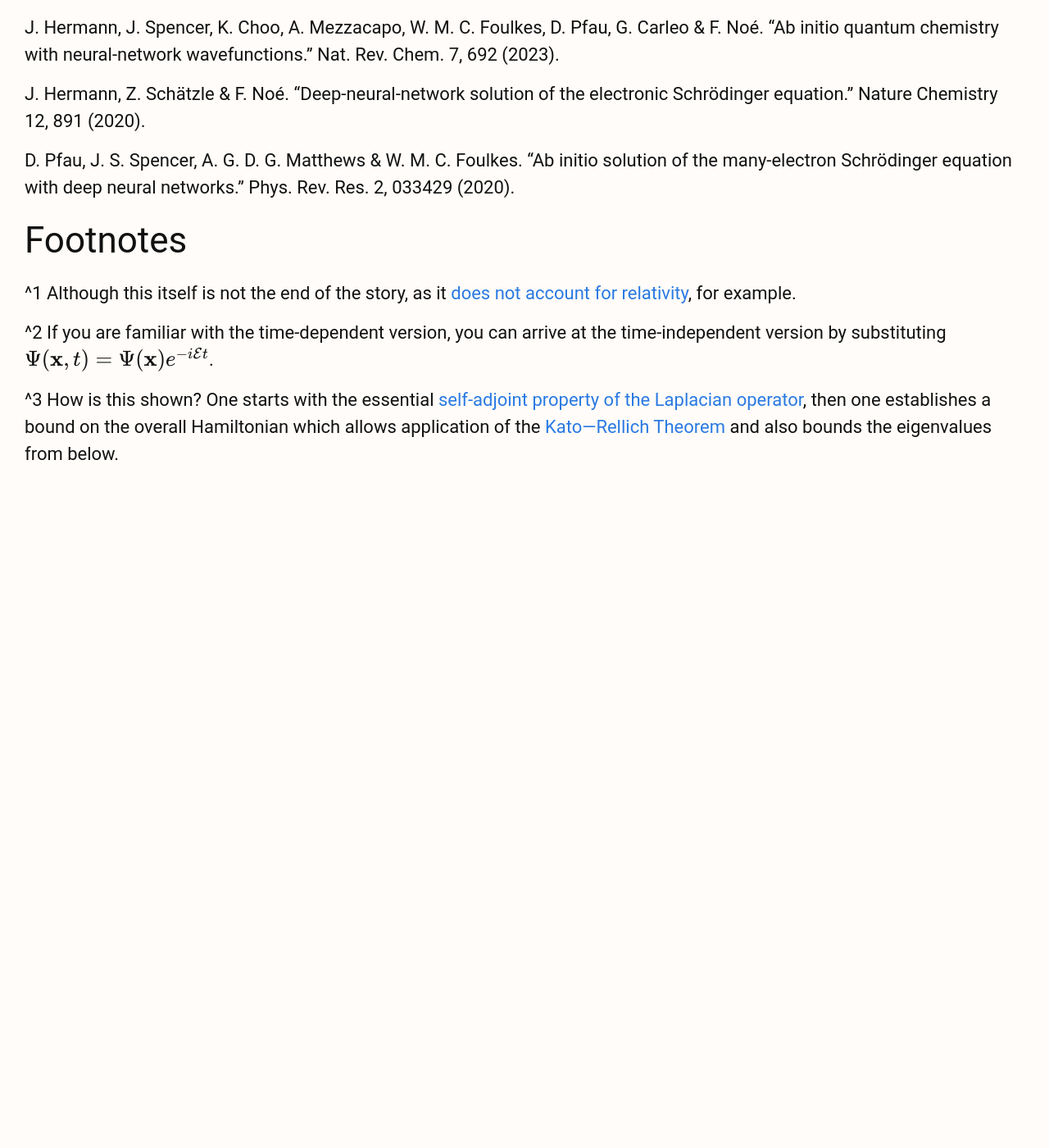
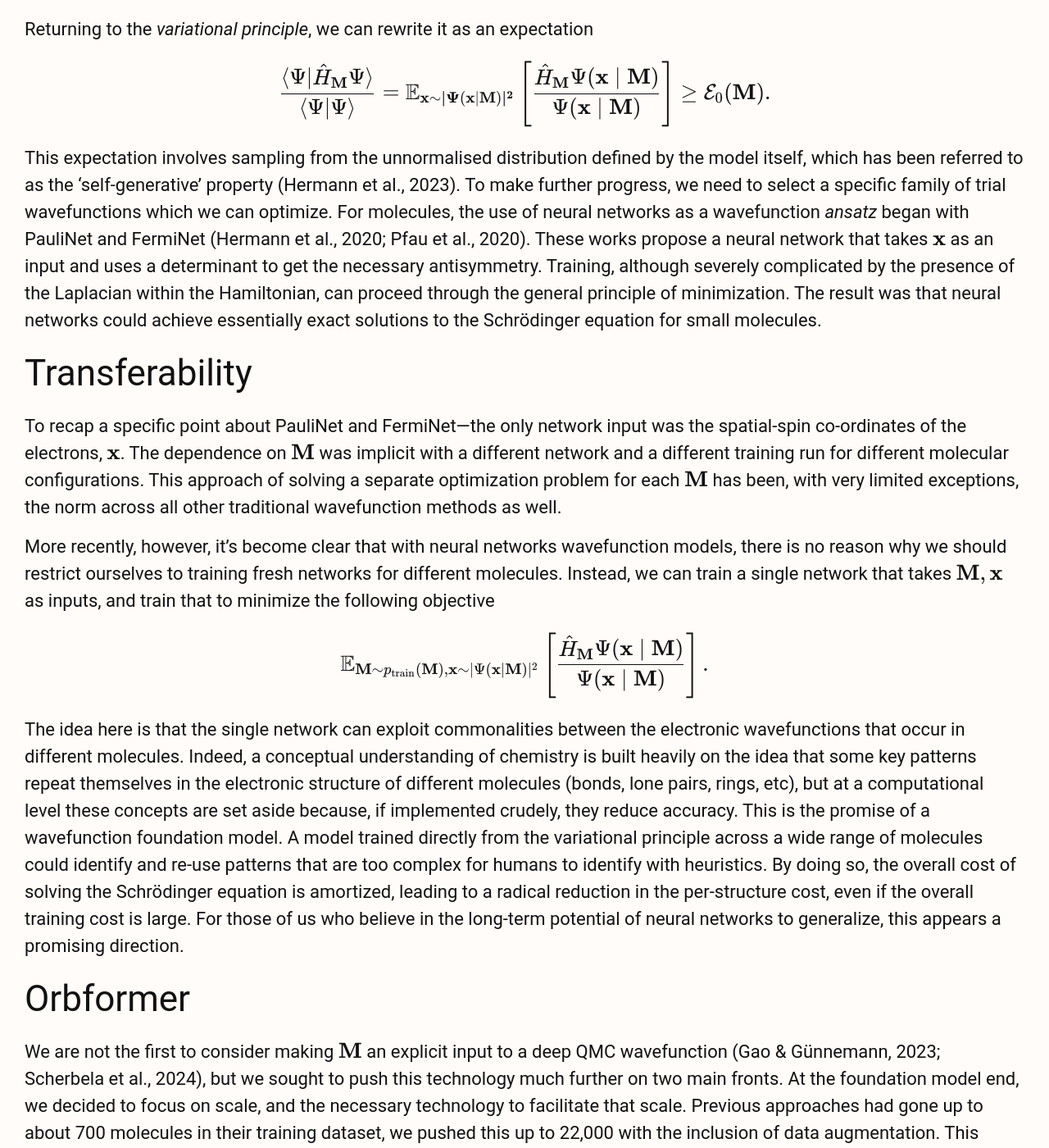
Before and after one commit to ae-foster/ae-foster.github.io, a Jekyll site: the page built from _posts/2025-06-25-orbformer-post.markdown, in a window 1280 px wide and 1400 px high, scrolled down 2835 px. Shown: the whole window at 82% size. Built offline with Jekyll 4.4.1, drawn with Linux system fonts in a browser that asks for light colours; nearby versions of some CDN libraries; before the commit the page ends 3465 px from its top, so only the background shows below that; some of the changed text lies outside the part shown.

Commit message:
one revision

```diff
--- a/_posts/2025-06-25-orbformer-post.markdown
+++ b/_posts/2025-06-25-orbformer-post.markdown
@@ -33,9 +33,9 @@
 
 ## The Schrödinger Equation and the Born—Oppenheimer Approximation
 To get specific, we focus on the quantum mechanical properties of molecules.
-Our current understanding is that chemical properties of molecules and materials can be extremely well-described by the [Schrödinger wave equation](https://en.wikipedia.org/wiki/Schr%C3%B6dinger_equation)^1.
+Our current understanding is that chemical properties of molecules and materials can be extremely well-described by the [Schrödinger wave equation](https://en.wikipedia.org/wiki/Schr%C3%B6dinger_equation)<sup>1</sup>.
 In practice, for molecules and materials, we use the Schrödinger equation in combination with the [Born—Oppenheimer approximation](https://en.wikipedia.org/wiki/Born%E2%80%93Oppenheimer_approximation).
-This makes a distinction between the heavy nuclei in the molecule, which we denote collectively as $$\mathbf{M}$$, and the light electrons, $$\mathbf{x}$$. We treat $$\mathbf{M}$$ as a collection of fixed point charges, rather than quantum particles, and then solve the time-independent Schrödinger equation for just the electrons^2
+This makes a distinction between the heavy nuclei in the molecule, which we denote collectively as $$\mathbf{M}$$, and the light electrons, $$\mathbf{x}$$. We treat $$\mathbf{M}$$ as a collection of fixed point charges, rather than quantum particles, and then solve the time-independent Schrödinger equation for just the electrons<sup>2</sup>
 
 $$
 
@@ -56,10 +56,10 @@
 
 with $$\nabla^2$$ being the Laplacian and $$V$$ being the potential energy that consists of all particle—particle Coulomb potentials (this is written out in the appendix of the paper).
 Then $$\mathcal{E}$$ is an *eigenvalue* of the operator $$\hat{H}_\mathbf{M}$$. There will be solutions to this equations for multiple values of $$\mathcal{E}$$.
-It can be shown^3 that $$\hat{H}_\mathbf{M}$$ has real eigenvalues and that there exists a minimum eigenvalue, $$\mathcal{E}_0(\mathbf{M})$$.
+It can be shown<sup>3</sup> that $$\hat{H}_\mathbf{M}$$ has real eigenvalues and that there exists a minimum eigenvalue, $$\mathcal{E}_0(\mathbf{M})$$.
 The eigenstate corresponding to the minimum eigenvalue is termed the ground state, and most chemical systems are to be found in their ground state most of the time.
 
-Given any wave function $$|\Psi\rangle$$ for the molecule $$\mathbf{M}$$, if we expand it on a basis of eigenfunctions, we can show the following *variational principle*
+Given any wave function $$|\Psi\rangle$$ for the molecule $$\mathbf{M}$$, if we expand it on a basis of eigenfunctions, we can show the following variational principle
 
 $$
 
@@ -68,11 +68,24 @@
 $$
 
 Thus we have turned an eigenvalue problem into an optimization problem, which, from the perspective of deep learning, seems promising.
-So far, we have followed textbook theory, and reached the branching off point for a wide variety of different methods in quantum chemistry, which we will follow up on later.
+So far, we have followed textbook theory, and reached the branching off point for a wide variety of different methods in quantum chemistry.
+
+## The problem of strongly correlated systems
+
+[Wavefunction methods](https://en.wikipedia.org/wiki/Computational_chemistry#Ab_initio_method) are one huge category of approaches to solving the Schrödinger equation that explicitly represent $$|\Psi\rangle$$. These are generally considered expensive but very accurate methods, as opposed to something faster but (often) less accurate like [density functional theory](https://en.wikipedia.org/wiki/Density_functional_theory).
+The virtue of wavefunction methods is that they are completely unsupervised (in machine learning vocab) or fully *ab initio* (in chemistry vocab).
+Their overall computational cost is their typical downside.
+
+Within wavefunction methods, 'single-reference' methods such as [coupled cluster](https://en.wikipedia.org/wiki/Coupled_cluster) use a starting point an approximate wavefunction that is similar to a mean-field approximation: they assume minimal correlation between the positions of different electrons.
+If this starting approximation is good, then single-reference methods can be very, very accurate at a reasonable cost for small molecules.
+But this approximation and the single-reference methods that use it start to break down unexpectedly and dramatically.
+The canonical example, that we use in our paper, is the bond dissociation, in which single-reference methods transition from working extremely well to extremely poorly as a chemical bond is stretched and broken.
+
+A scalable method for multireferential calculations would therefore be of immense value, and is what we set out to develop using the machinery of deep QMC.
 
 ## Deep Quantum Monte Carlo
 
-We can take the variational principle and rewrite it as an expectation
+Returning to the *variational principle*, we can rewrite it as an expectation
 
 $$
 
@@ -82,11 +95,46 @@
 
 This expectation involves sampling from the unnormalised distribution defined by the model itself, which has been referred to as the 'self-generative' property (Hermann et al., 2023).
 To make further progress, we need to select a specific family of trial wavefunctions which we can optimize.
-For molecules, the use of neural networks as a wavefunction *ansatz* began with PauliNet and FermiNet (cite).
+For molecules, the use of neural networks as a wavefunction *ansatz* began with PauliNet and FermiNet (Hermann et al., 2020; Pfau et al., 2020).
 These works propose a neural network that takes $$\mathbf{x}$$ as an input and uses a determinant to get the necessary antisymmetry.
 Training, although severely complicated by the presence of the Laplacian within the Hamiltonian, can proceed through the general principle of minimization.
 The result was that neural networks could achieve essentially exact solutions to the Schrödinger equation for small molecules.
 
+## Transferability
+
+To recap a specific point about PauliNet and FermiNet—the only network input was the spatial-spin co-ordinates of the electrons, $$\mathbf{x}$$. The dependence on $$\mathbf{M}$$ was implicit with a different network and a different training run for different molecular configurations.
+This approach of solving a separate optimization problem for each $$\mathbf{M}$$ has been, with very limited exceptions, the norm across all other traditional wavefunction methods as well.
+
+More recently, however, it's become clear that with neural networks wavefunction models, there is no reason why we should restrict ourselves to training fresh networks for different molecules.
+Instead, we can train a single network that takes $$\mathbf{M},\mathbf{x}$$ as inputs, and train that to minimize the following objective
+
+$$
+
+\mathbb{E}_{\mathbf{M}\sim p_\text{train}(\mathbf{M}), \mathbf{x} \sim |\Psi(\mathbf{x}\mid \mathbf{M})|^2} \left[ \frac{\hat{H}_\mathbf{M} \Psi(\mathbf{x} \mid \mathbf{M})}{\Psi(\mathbf{x}\mid \mathbf{M})} \right].
+
+$$
+
+The idea here is that the single network can exploit commonalities between the electronic wavefunctions that occur in different molecules.
+Indeed, a conceptual understanding of chemistry is built heavily on the idea that some key patterns repeat themselves in the electronic structure of different molecules (bonds, lone pairs, rings, etc), but at a computational level these concepts are set aside because, if implemented crudely, they reduce accuracy.
+This is the promise of a wavefunction foundation model. A model trained directly from the variational principle across a wide range of molecules could identify and re-use patterns that are too complex for humans to identify with heuristics.
+By doing so, the overall cost of solving the Schrödinger equation is amortized, leading to a radical reduction in the per-structure cost, even if the overall training cost is large.
+For those of us who believe in the long-term potential of neural networks to generalize, this appears a promising direction.
+
+## Orbformer
+
+We are not the first to consider making $$\mathbf{M}$$ an explicit input to a deep QMC wavefunction (Gao & Günnemann, 2023; Scherbela et al., 2024), but we sought to push this technology much further on two main fronts.
+At the foundation model end, we decided to focus on scale, and the necessary technology to facilitate that scale.
+Previous approaches had gone up to about 700 molecules in their training dataset, we pushed this up to 22,000 with the inclusion of data augmentation.
+This scaling up required a redesign of the network architecture, particularly the dependence on $$\mathbf{M}$$, as well as a faster MCMC sampling algorithm to self-generate the electron data, a penalized training objective to avoid the newly identified 'determinant collapse' issue, FlashAttention combining with recent developments in fast Laplacians, and a few other tune-ups.
+
+We also thought carefully about appropriate validation and where a model such as our might have immediate utility.
+First, we put the strongly correlated systems at the forefront, since those are the ones where current methods fare worst.
+We focused on the accuracy of predicting relative energy between two states (e.g. equilibrium to transition state), rather than the total energy, since the former is more chemically relevant.
+And we placed the trade-off between cost and accuracy at the forefront of our evaluation.
+
+Our conclusion: Orbformer, though by no means the end of the story, marks significant progress towards a model that generalizes the electronic structure of molecules.
+
+If you'd like to know more, check out the paper!
 
 
 
@@ -101,10 +149,14 @@
 
 D. Pfau, J. S. Spencer, A. G. D. G. Matthews & W. M. C. Foulkes. "Ab initio solution of the many-electron Schrödinger equation with deep neural networks." Phys. Rev. Res. 2, 033429 (2020).
 
+N. Gao & S. Günnemann. "Generalizing neural wave functions." In International Conference on Machine Learning (2023).
+
+M. Scherbela, L. Gerard & P. Grohs. "Towards a transferable fermionic neural wavefunction for molecules." Nat. Commun. 15, 120 (2024).
+
 ## Footnotes
 
-^1 Although this itself is not the end of the story, as it [does not account for relativity](https://en.wikipedia.org/wiki/Dirac_equation), for example.
+<sup>1</sup> Although this itself is not the end of the story, as it [does not account for relativity](https://en.wikipedia.org/wiki/Dirac_equation), for example.
 
-^2 If you are familiar with the time-dependent version, you can arrive at the time-independent version by substituting $$\Psi(\mathbf{x},t) = \Psi(\mathbf{x})e^{-i\mathcal{E}t}$$.
+<sup>2</sup> If you are familiar with the time-dependent version, you can arrive at the time-independent version by substituting $$\Psi(\mathbf{x},t) = \Psi(\mathbf{x})e^{-i\mathcal{E}t}$$.
 
-^3 How is this shown? One starts with the essential [self-adjoint property of the Laplacian operator](https://www-users.cse.umn.edu/~garrett/m/fun/adjointness_crit.pdf), then one establishes a bound on the overall Hamiltonian which allows application of the [Kato—Rellich Theorem](https://loss.math.gatech.edu/17SPRINGTEA/7334/NOTES/section7katorellich.pdf) and also bounds the eigenvalues from below.
+<sup>3</sup> How is this shown? One starts with the essential [self-adjoint property of the Laplacian operator](https://www-users.cse.umn.edu/~garrett/m/fun/adjointness_crit.pdf), then one establishes a bound on the overall Hamiltonian which allows application of the [Kato—Rellich Theorem](https://loss.math.gatech.edu/17SPRINGTEA/7334/NOTES/section7katorellich.pdf) and also bounds the eigenvalues from below.
```
